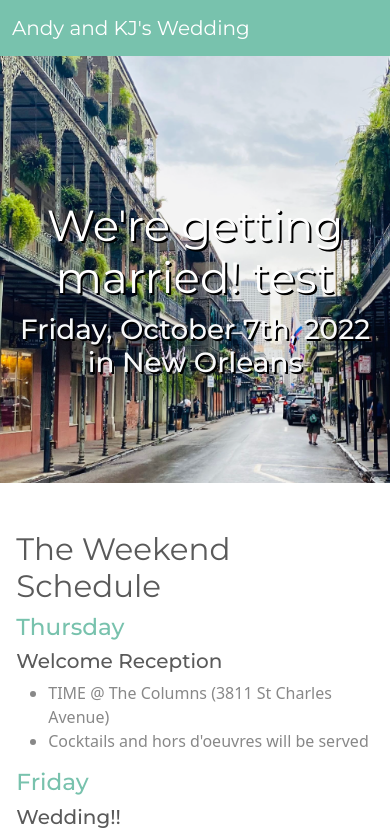
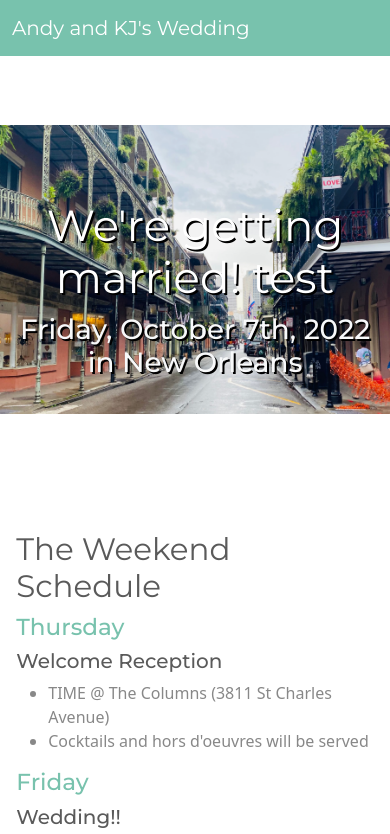
Before and after one commit to kjschmidt913/andyandkj, a plain HTML site: page index.html in a window 390 px wide. Shown: the top 834 px of the page. Drawn offline with nearby package versions, Linux system fonts and the light colour scheme.

Commit message:
trying contain instead of height

```diff
--- a/style.css
+++ b/style.css
@@ -14,6 +14,6 @@ h1 {
     background: url('images/header-image-web-sm.png') no-repeat center center fixed;
     -webkit-background-size: cover;
     -moz-background-size: cover;
-    background-size: 700px;
+    background-size: contain;
     -o-background-size: cover;
 }
```
